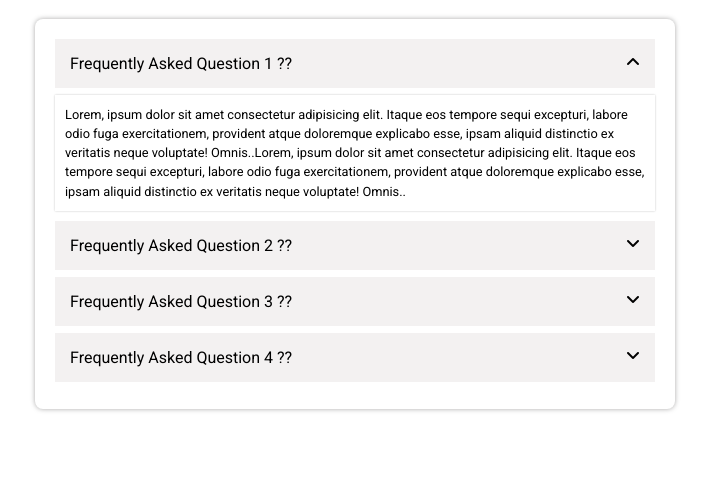
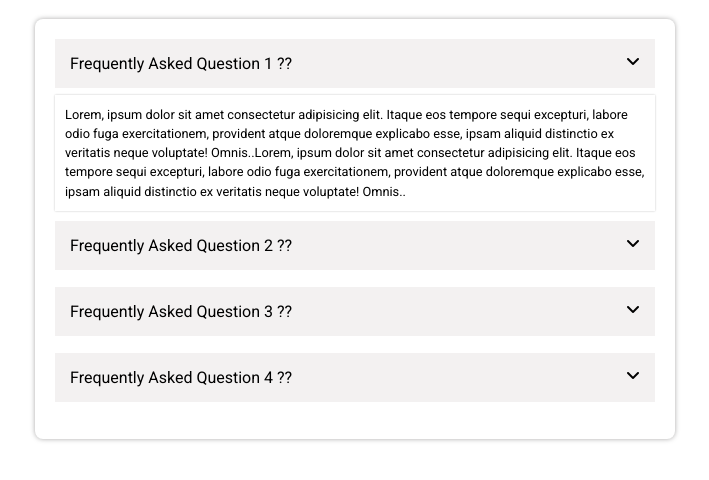
Before and after one commit to amit-negi-23/JavaScript-jQuery-FAQ, a plain HTML site: page jQuery.html in a window 1280 px wide. Both pictures are taken after a click on the element "Frequently Asked Question 1 ??". Shown: the part 62-542 px from the top of the page, without its empty margins (285-994 px from the left). Drawn offline with Linux system fonts and the light colour scheme.

Commit message:
Accordian complete with jQuery

```diff
--- a/assets/css/jQuery.css
+++ b/assets/css/jQuery.css
@@ -30,16 +30,21 @@ body{
     cursor: pointer;
 }
 .FAQ-message{
-    padding: 10px;
-    display: none;
+    overflow: hidden;
+    height: 0;
     font-size: 0.8em;
     line-height: 1.5em;
     box-shadow: 0 0 2px #c5c5c5 ;
     margin-bottom: 10px;
 }
 
+.FAQ-message .msg-content{
+    padding: 10px;
+}
+
 /* for JS */
 
-.visible{
-    display: block;
+.FAQ.opened .FAQ-message{
+    transition:height 0.5s linear 0s;
+    height: auto;
 }
--- a/jQuery.html
+++ b/jQuery.html
@@ -25,12 +25,16 @@
                 <div class="FAQ-title">Frequently Asked Question 1 ??
                     <i class="fa-solid fa-angle-down "></i>
                 </div>
-                <div class="FAQ-message">Lorem, ipsum dolor sit amet consectetur adipisicing elit. Itaque eos tempore
-                    sequi excepturi, labore odio fuga exercitationem, provident atque doloremque explicabo esse, ipsam
+                <div class="FAQ-message"><div class="msg-content">
+                    Lorem, ipsum dolor sit amet consectetur adipisicing elit. Itaque eos tempore
+                    sequi excepturi, labore odio fuga exercitationem, provident atque doloremque explicabo esse,
+                    ipsam
                     aliquid distinctio ex veritatis neque voluptate! Omnis..Lorem, ipsum dolor sit amet consectetur
                     adipisicing elit. Itaque eos tempore
-                    sequi excepturi, labore odio fuga exercitationem, provident atque doloremque explicabo esse, ipsam
+                    sequi excepturi, labore odio fuga exercitationem, provident atque doloremque explicabo esse,
+                    ipsam
                     aliquid distinctio ex veritatis neque voluptate! Omnis..
+                </div>
                 </div>
             </div>
 
@@ -38,12 +42,16 @@
                 <div class="FAQ-title">Frequently Asked Question 2 ??
                     <i class="fa-solid fa-angle-down"></i>
                 </div>
-                <div class="FAQ-message">Lorem, ipsum dolor sit amet consectetur adipisicing elit. Itaque eos tempore
-                    sequi excepturi, labore odio fuga exercitationem, provident atque doloremque explicabo esse, ipsam
+                <div class="FAQ-message"><div class="msg-content">
+                    Lorem, ipsum dolor sit amet consectetur adipisicing elit. Itaque eos tempore
+                    sequi excepturi, labore odio fuga exercitationem, provident atque doloremque explicabo esse,
+                    ipsam
                     aliquid distinctio ex veritatis neque voluptate! Omnis..Lorem, ipsum dolor sit amet consectetur
                     adipisicing elit. Itaque eos tempore
-                    sequi excepturi, labore odio fuga exercitationem, provident atque doloremque explicabo esse, ipsam
+                    sequi excepturi, labore odio fuga exercitationem, provident atque doloremque explicabo esse,
+                    ipsam
                     aliquid distinctio ex veritatis neque voluptate! Omnis..
+                </div>
                 </div>
             </div>
 
@@ -51,24 +59,32 @@
                 <div class="FAQ-title">Frequently Asked Question 3 ??
                     <i class="fa fa-angle-down"></i>
                 </div>
-                <div class="FAQ-message">Lorem, ipsum dolor sit amet consectetur adipisicing elit. Itaque eos tempore
-                    sequi excepturi, labore odio fuga exercitationem, provident atque doloremque explicabo esse, ipsam
+                <div class="FAQ-message"><div class="msg-content">
+                    Lorem, ipsum dolor sit amet consectetur adipisicing elit. Itaque eos tempore
+                    sequi excepturi, labore odio fuga exercitationem, provident atque doloremque explicabo esse,
+                    ipsam
                     aliquid distinctio ex veritatis neque voluptate! Omnis..Lorem, ipsum dolor sit amet consectetur
                     adipisicing elit. Itaque eos tempore
-                    sequi excepturi, labore odio fuga exercitationem, provident atque doloremque explicabo esse, ipsam
+                    sequi excepturi, labore odio fuga exercitationem, provident atque doloremque explicabo esse,
+                    ipsam
                     aliquid distinctio ex veritatis neque voluptate! Omnis..
+                </div>
                 </div>
             </div>
             <div class="FAQ">
                 <div class="FAQ-title">Frequently Asked Question 4 ??
                     <i class="fa fa-angle-down"></i>
                 </div>
-                <div class="FAQ-message">Lorem, ipsum dolor sit amet consectetur adipisicing elit. Itaque eos tempore
-                    sequi excepturi, labore odio fuga exercitationem, provident atque doloremque explicabo esse, ipsam
+                <div class="FAQ-message"><div class="msg-content">
+                    Lorem, ipsum dolor sit amet consectetur adipisicing elit. Itaque eos tempore
+                    sequi excepturi, labore odio fuga exercitationem, provident atque doloremque explicabo esse,
+                    ipsam
                     aliquid distinctio ex veritatis neque voluptate! Omnis..Lorem, ipsum dolor sit amet consectetur
                     adipisicing elit. Itaque eos tempore
-                    sequi excepturi, labore odio fuga exercitationem, provident atque doloremque explicabo esse, ipsam
+                    sequi excepturi, labore odio fuga exercitationem, provident atque doloremque explicabo esse,
+                    ipsam
                     aliquid distinctio ex veritatis neque voluptate! Omnis..
+                </div>
                 </div>
             </div>
 
@@ -77,9 +93,20 @@
     </div>
 
     <script>
-        $(".FAQ-title").click(function () {
-            $(this).parent().children(".FAQ-message").slideToggle()
-            $(this).children("i").toggleClass("fa-angle-up")
+        // $(".FAQ-title").click(function () {
+        //     $(this).parent().children(".FAQ-message").slideToggle()
+        //     $(this).children("i").toggleClass("fa-angle-up")
+        // })
+
+         $(document).ready(function(){
+            $('.FAQ-title').click(function(){
+                if($(this).parent().hasClass('opened')){
+                    $(this).parent().removeClass('opened')
+                }else{
+                    $('.FAQ.opened').removeClass('opened');
+                    $(this).parent().addClass('opened')
+                }
+            })
         })
     </script>
 
```
